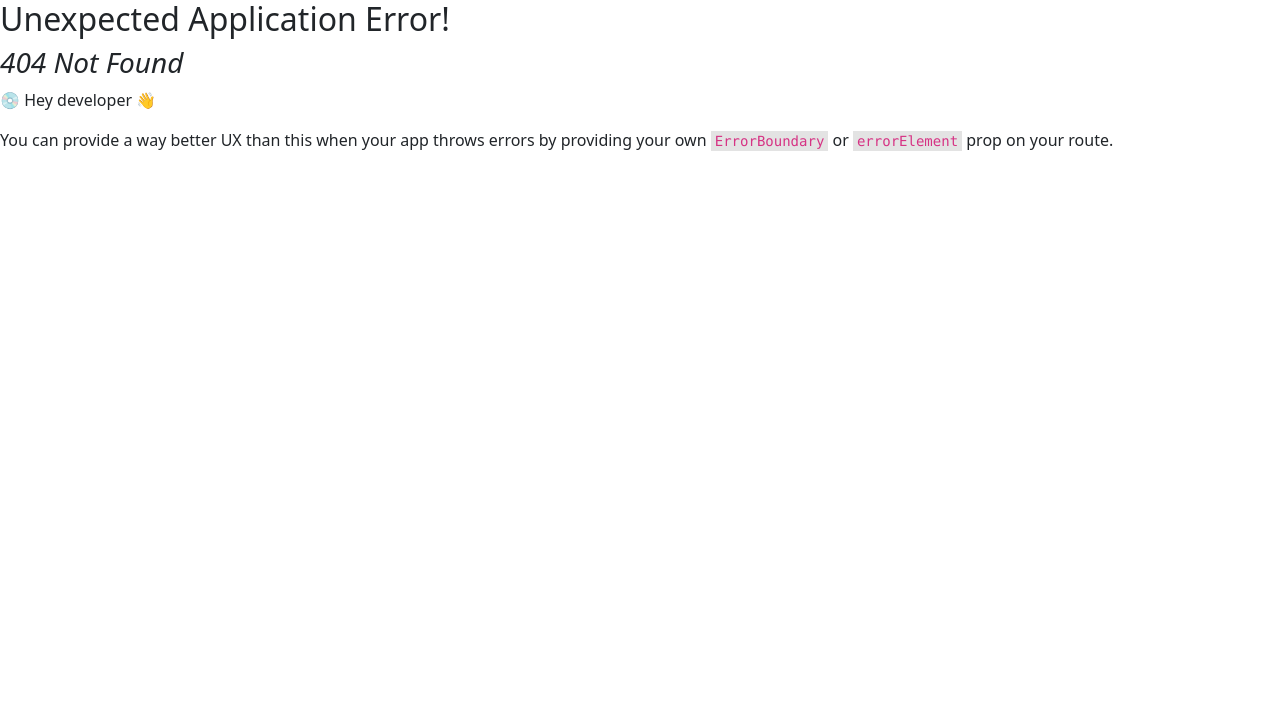
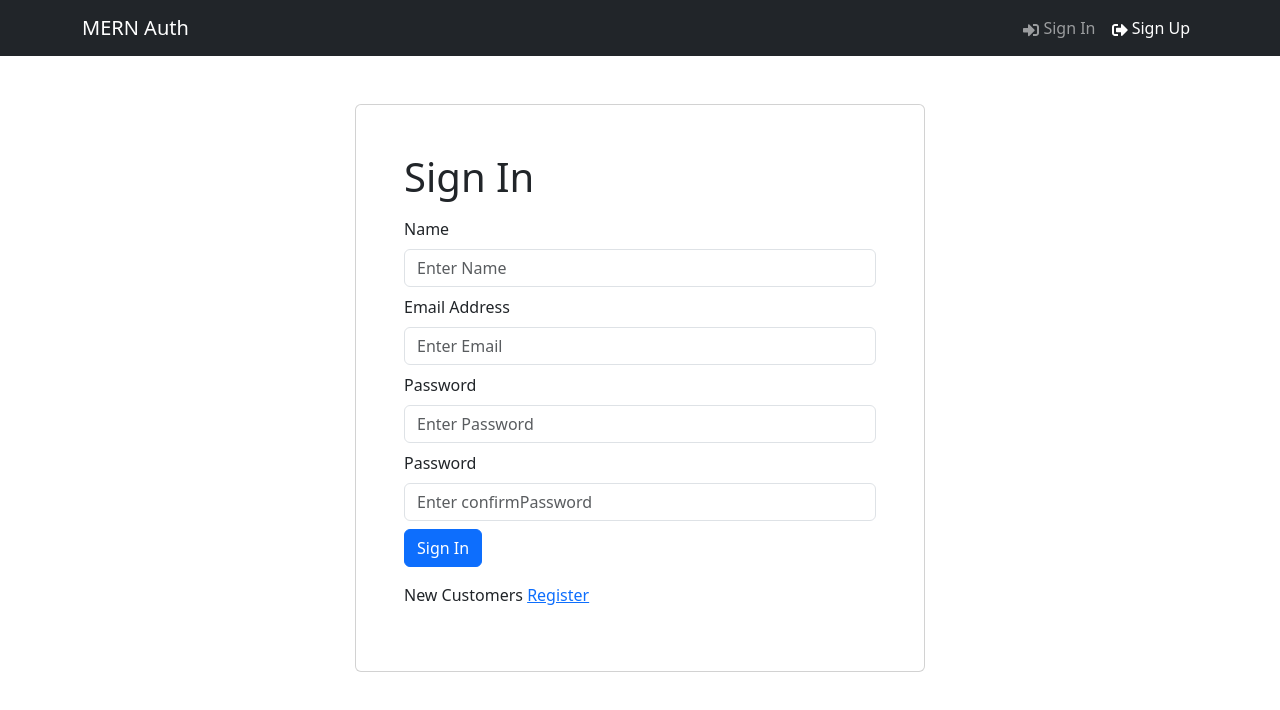
Before and after one commit to liar88828/aman, a React (Vite) app in the folder client/: page /register in a window 1280 px wide. Before the commit this address had no page. Shown: the top 710 px of the page. Built offline with nearby package versions, Linux system fonts and the light colour scheme.

Commit message:
make login and register

```diff
--- /dev/null
+++ b/client/src/components/FormContainer.jsx
@@ -0,0 +1,13 @@
+import { Col, Container, Row } from "react-bootstrap";
+
+export const FormContainer = ({ children }) => {
+	return (
+			<Container>
+				<Row className={ 'justify-content-md-center mt-5' }>
+					<Col xs={ 12 } md={ 6 } className={ 'card p-5' }>
+						{ children }
+					</Col>
+				</Row>
+			</Container>
+	)
+}
--- a/client/src/main.jsx
+++ b/client/src/main.jsx
@@ -2,21 +2,17 @@
 import ReactDOM from "react-dom/client";
 import App from "./App.jsx";
 import "bootstrap/dist/css/bootstrap.min.css";
-import {
-	BrowserRouter as Router,
-	createBrowserRouter,
-	createRoutesFromElements,
-	Route,
-	RouterProvider,
-} from 'react-router-dom';
+import { createBrowserRouter, createRoutesFromElements, Route, RouterProvider, } from 'react-router-dom';
 import { HomeScreen } from "./screen/HomeScreen.jsx";
+import { LoginScreen } from "./screen/LoginScreen.jsx";
+import { RegisterScreen } from "./screen/RegisterScreen.jsx";
 
 const router = createBrowserRouter(
 		createRoutesFromElements(
 				<Route path='/' element={ <App/> }>
 					<Route index={ true } path='/' element={ <HomeScreen/> }/>
-					{/*<Route path='/login' element={<LoginScreen />} />*/ }
-					{/*<Route path='/register' element={<RegisterScreen />} />*/ }
+					<Route path='/login' element={ <LoginScreen/> }/>
+					<Route path='/register' element={ <RegisterScreen/> }/>
 					{/*<Route path='' element={<PrivateRoute />}>*/ }
 					{/*	<Route path='/profile' element={<ProfileScreen />} />*/ }
 					{/*</Route>*/ }
@@ -25,11 +21,6 @@
 );
 ReactDOM.createRoot(document.getElementById("root")).render(
 		<React.StrictMode>
-			{/*<Router>*/}
-
-				{/*<BrowserRouter>*/ }
-				<RouterProvider router={ router }/>
-				{/*</BrowserRouter>/*/ }
-			{/*</Router>*/}
+			<RouterProvider router={ router }/>
 		</React.StrictMode>,
 );
--- /dev/null
+++ b/client/src/screen/LoginScreen.jsx
@@ -0,0 +1,49 @@
+import { useState } from "react";
+import { FormContainer } from "../components/FormContainer.jsx";
+import { Button, Col, Form, Row } from "react-bootstrap";
+import { Link } from "react-router-dom";
+
+export const LoginScreen = () => {
+	const [ email, setEmail ] = useState('');
+	const [ password, setPassword ] = useState('');
+	const submitHandler = async e => {
+		e.preventDefault()
+		console.log(e)
+	}
+	return (
+			<FormContainer>
+				<h1>Sign In </h1>
+				<Form onSubmit={ submitHandler }>
+					{/*-----------Email----------*/ }
+					<Form.Group className={ 'my-2' } controlId={ 'email' }>
+						<Form.Label>Email Address</Form.Label>
+						<Form.Control
+								type={ 'email' }
+								placeholder={ 'Enter Email' }
+								value={ email }
+								onChange={ e => setEmail(e.target.value) }>
+						</Form.Control>
+					</Form.Group>
+					{/*-----------Password----------*/ }
+					<Form.Group className={ 'my-2' } controlId={ 'password' }>
+						<Form.Label>Password</Form.Label>
+						<Form.Control
+								type={ 'password' }
+								placeholder={ 'Enter Password' }
+								value={ password }
+								onChange={ e => setPassword(e.target.value) }>
+						</Form.Control>
+					</Form.Group>
+
+					<Button type={ 'submit' } variant={ 'primary' } className={ 'mt=3' }>
+						Sign In
+					</Button>
+					<Row className={ 'py-3' }>
+						<Col>Ready Have an Account? <Link to={ '/login' }>Login</Link>
+						</Col>
+					</Row>
+				</Form>
+
+			</FormContainer>
+	)
+}
--- /dev/null
+++ b/client/src/screen/RegisterScreen.jsx
@@ -0,0 +1,70 @@
+import { useState } from "react";
+import { FormContainer } from "../components/FormContainer.jsx";
+import { Button, Col, Form, Row } from "react-bootstrap";
+import { Link } from "react-router-dom";
+
+export const RegisterScreen = () => {
+	const [ name, setName ] = useState('');
+	const [ email, setEmail ] = useState('');
+	const [ password, setPassword ] = useState('');
+	const [ confirmPassword, setConfirmPassword ] = useState();
+	const submitHandler = async e => {
+		e.preventDefault()
+		console.log(e)
+	}
+	return (
+			<FormContainer>
+				<h1>Sign In </h1>
+				<Form onSubmit={ submitHandler }>
+					{/*-----------Name----------*/ }
+					<Form.Group className={ 'my-2' } controlId={ 'name' }>
+						<Form.Label>Name</Form.Label>
+						<Form.Control
+								type={ 'input' }
+								placeholder={ 'Enter Name' }
+								value={ name }
+								onChange={ e => setName(e.target.value) }>
+						</Form.Control>
+					</Form.Group>
+					{/*-----------Email----------*/ }
+					<Form.Group className={ 'my-2' } controlId={ 'email' }>
+						<Form.Label>Email Address</Form.Label>
+						<Form.Control
+								type={ 'email' }
+								placeholder={ 'Enter Email' }
+								value={ email }
+								onChange={ e => setEmail(e.target.value) }>
+						</Form.Control>
+					</Form.Group>
+					{/*-----------Password----------*/ }
+					<Form.Group className={ 'my-2' } controlId={ 'password' }>
+						<Form.Label>Password</Form.Label>
+						<Form.Control
+								type={ 'password' }
+								placeholder={ 'Enter Password' }
+								value={ password }
+								onChange={ e => setPassword(e.target.value) }>
+						</Form.Control>
+					</Form.Group>
+					{/*-----------Password----------*/ }
+					<Form.Group className={ 'my-2' } controlId={ 'confirmPassword' }>
+						<Form.Label>Password</Form.Label>
+						<Form.Control
+								type={ 'password' }
+								placeholder={ 'Enter confirmPassword' }
+								value={ confirmPassword }
+								onChange={ e => setConfirmPassword(e.target.value) }>
+						</Form.Control>
+					</Form.Group>
+					<Button type={ 'submit' } variant={ 'primary' } className={ 'mt=3' }>
+						Sign In
+					</Button>
+					<Row className={ 'py-3' }>
+						<Col>New Customers <Link to={ '/register' }>Register</Link>
+						</Col>
+					</Row>
+				</Form>
+
+			</FormContainer>
+	)
+}
```
